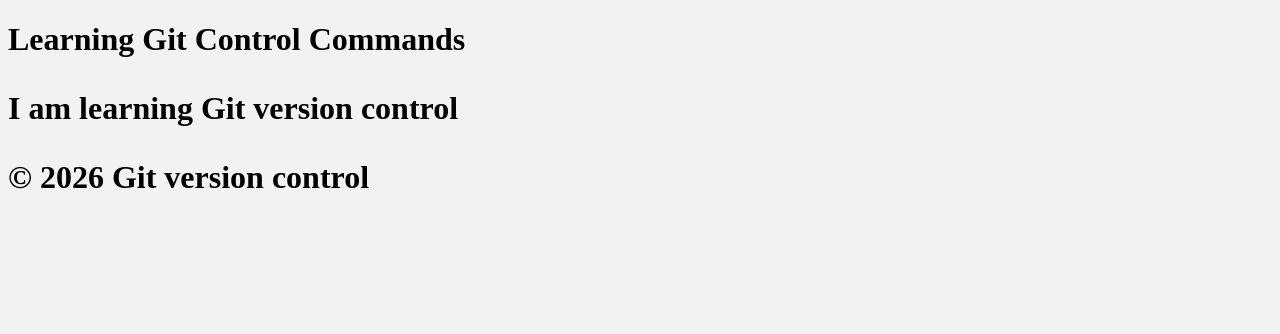
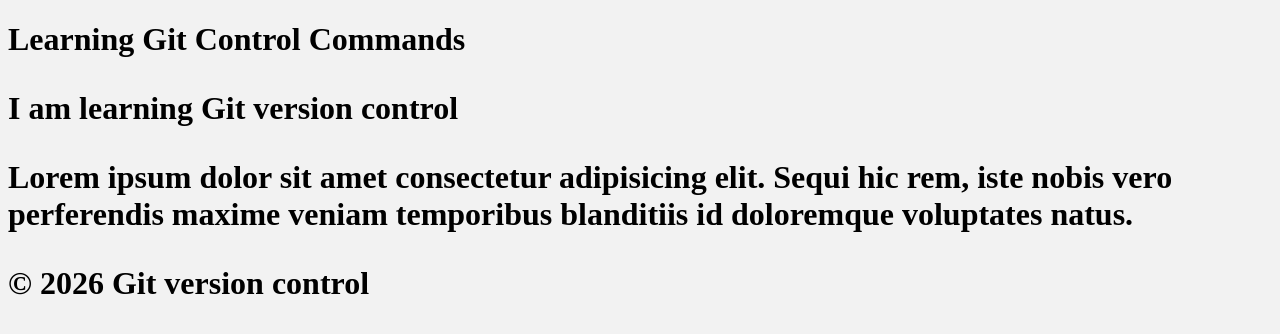
Before and after one commit to Amit81082/git_version_control, a plain HTML site: page index.html in a window 1280 px wide. Drawn offline with Linux system fonts and the light colour scheme.

Commit message:
feature bug, newfile.txt, bug.fix added

```diff
--- a/index.html
+++ b/index.html
@@ -9,6 +9,9 @@
 <body>
   <h1>Learning Git Control Commands<h1>
 	<p>I am learning Git version control</p>
+	<div>
+		<p>Lorem ipsum dolor sit amet consectetur adipisicing elit. Sequi hic rem, iste nobis vero perferendis maxime veniam temporibus blanditiis id doloremque voluptates natus.</p>
+	</div>
 	<footer>
 		<p>&copy; 2026 Git version control</p>
 	</footer>
```
Also changed, not shown: newfile.txt (added), password.txt, 2 other files.
